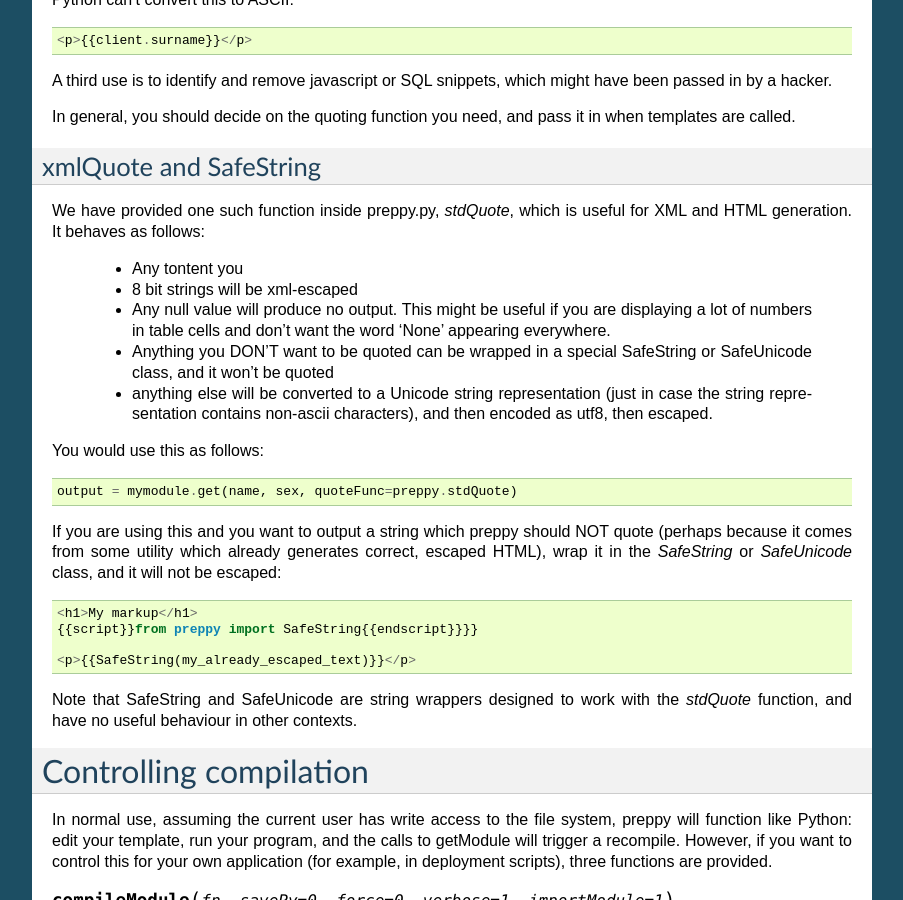
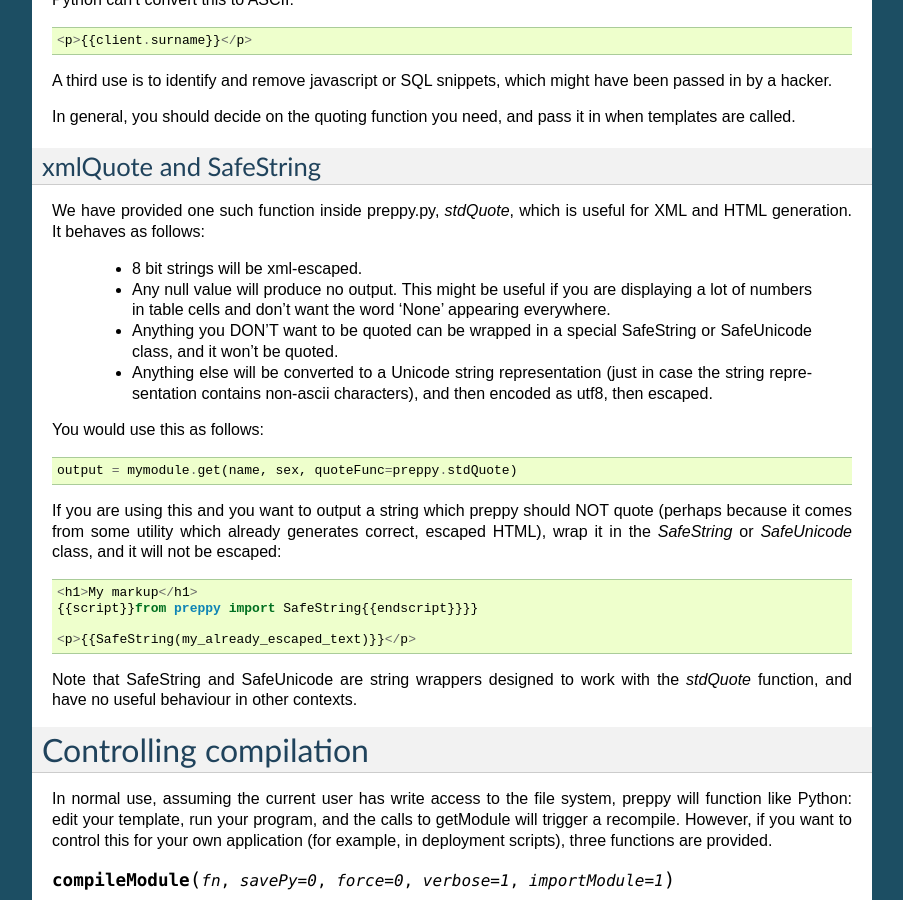
Before and after one commit to inniyah/preppy, a Sphinx documentation site: the page built from docs/index.rst, in a window 1280 px wide and 900 px high, scrolled down 5896 px. Shown: the whole window, without its empty margins (198-1101 px from the left). Built offline with Sphinx 7.4.7, drawn with Linux system fonts in a browser that asks for light colours; some of the changed text lies outside the part shown.

Commit message:
Fixed typos, small general text cleanup and a code error.

```diff
--- a/docs/index.rst
+++ b/docs/index.rst
@@ -203,7 +203,7 @@ An example::
 This implements a *while* loop in preppy source.  The condition should be
 a python expression.  The resulting python code is roughly::
 
-    while condition:
+    while CONDITION:
         interpretation_of(block)
 
 
@@ -322,11 +322,10 @@ xmlQuote and SafeString
 -----------------------
 We have provided one such function inside preppy.py, *stdQuote*, which is useful for XML and HTML generation. It behaves as follows:
 
- * Any tontent you
- * 8 bit strings will be xml-escaped
+ * 8 bit strings will be xml-escaped.
  * Any null value will produce no output.  This might be useful if you are displaying a lot of numbers in table cells and don't want the word 'None' appearing everywhere.
- * Anything you DON'T want to be quoted can be wrapped in a special SafeString or SafeUnicode class, and it won't be quoted
- * anything else will be converted to a Unicode string representation (just in case the string representation contains non-ascii characters), and then encoded as utf8, then escaped.
+ * Anything you DON'T want to be quoted can be wrapped in a special SafeString or SafeUnicode class, and it won't be quoted.
+ * Anything else will be converted to a Unicode string representation (just in case the string representation contains non-ascii characters), and then encoded as utf8, then escaped.
 
 
 
@@ -405,7 +404,7 @@ How do you include other content?  With a Python function or method call.
 If you want to include totally static content, it's as easy as this::
 
     <h1>Appendix</h1>
-    {{open('templates/appendix.html'.read())}}
+    {{open('templates/appendix.html').read()}}
 
 If you want to call other templates, then import them at the top of the module in
 a script tag, and call them inline::
```
Also changed, not shown: other parts of docs/index.rst (+1 -1 lines).
